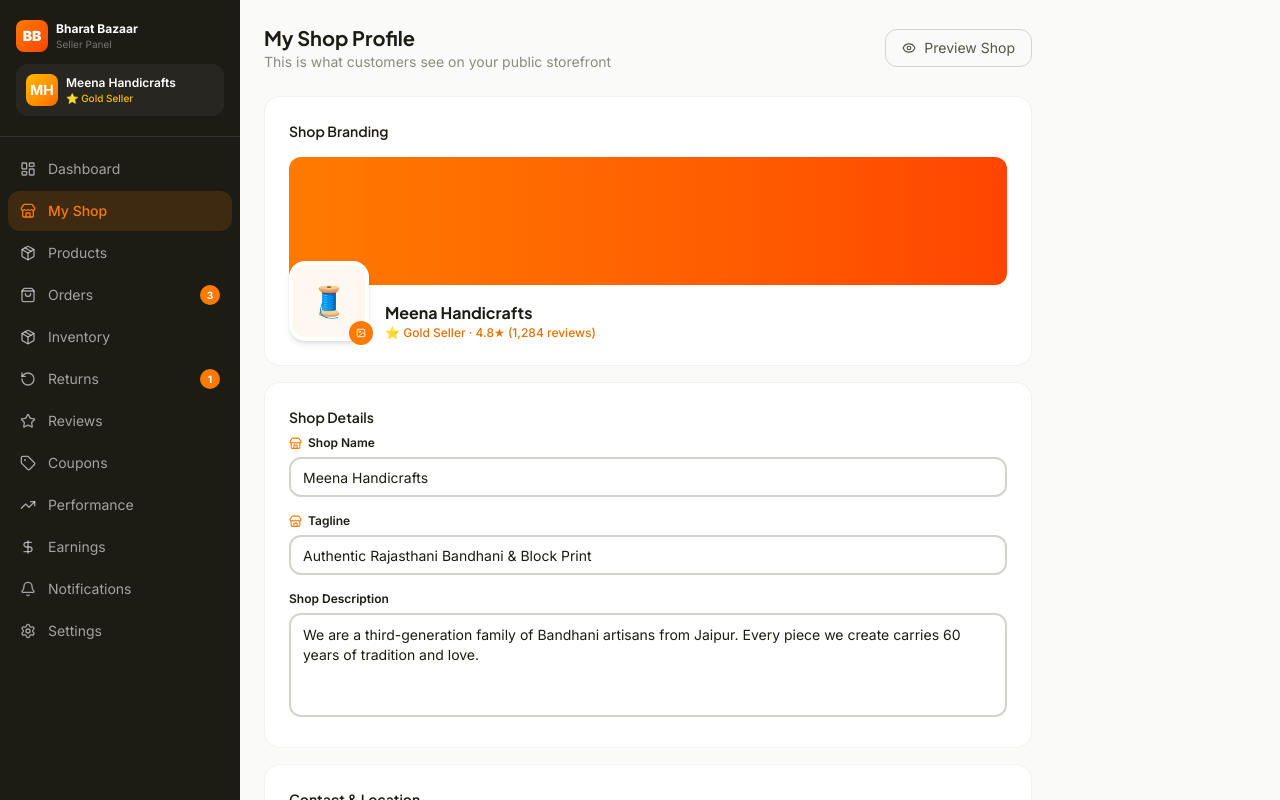
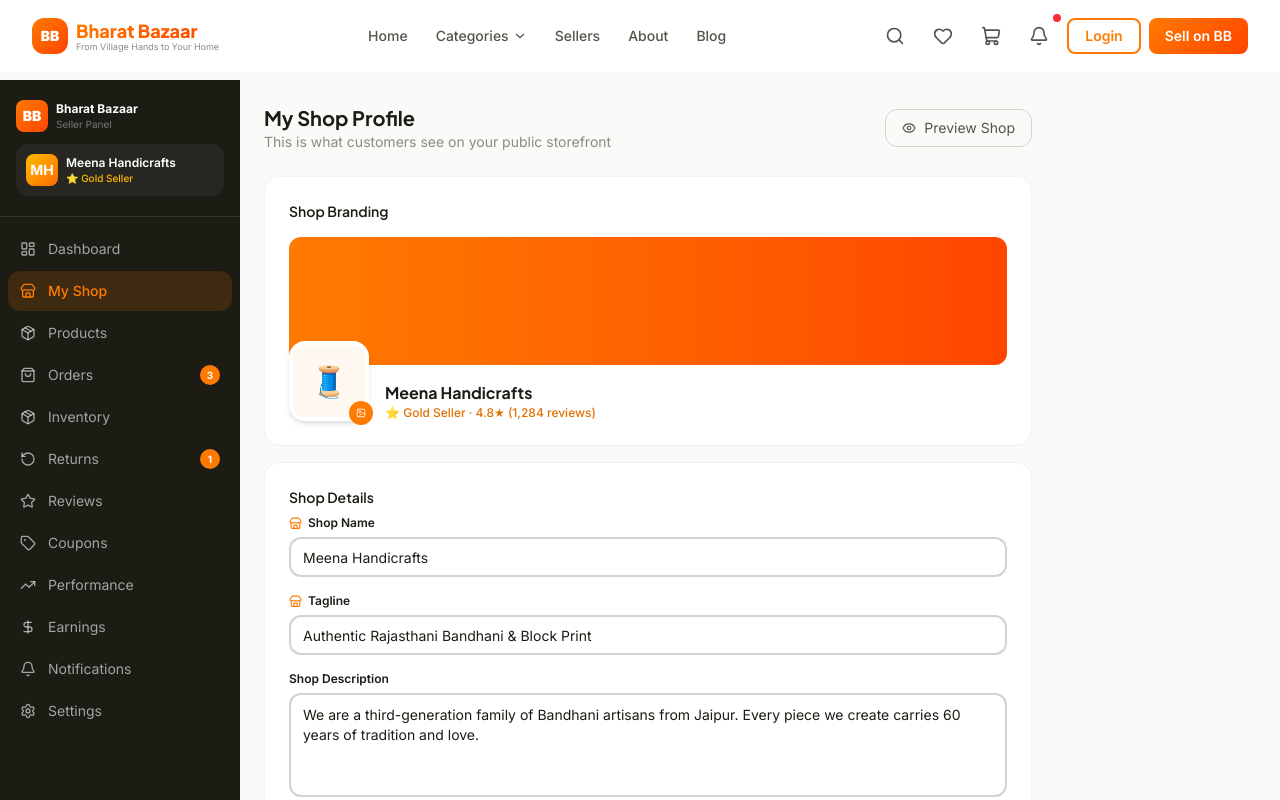
Before and after one commit to kartik925935/bharat-bazar, a Next.js app: page /seller-shop in a window 1280 px wide. Shown: the top 800 px of the page. Built offline with nearby package versions, Linux system fonts and the light colour scheme.

Commit message:
feat: add storefront Navbar to all seller layouts and adjust paddings

```diff
--- a/src/app/(seller)/layout.tsx
+++ b/src/app/(seller)/layout.tsx
@@ -1,8 +1,11 @@
 'use client';
+
+import { Navbar } from '@/components/layout/navbar/navbar';
 
 export default function SellerLayout({ children }: { children: React.ReactNode }) {
   return (
     <div className="min-h-screen bg-[#FAFAF8] flex flex-col">
+      <Navbar />
       {children}
     </div>
   );
--- a/src/app/(seller)/seller-register/page.tsx
+++ b/src/app/(seller)/seller-register/page.tsx
@@ -33,7 +33,7 @@ export default function SellerRegisterPage() {
   const isLast = step === STEPS.length;
 
   return (
-    <div className="min-h-screen bg-[#FAFAF8] pb-20 lg:pb-8">
+    <div className="min-h-screen bg-[#FAFAF8] pt-20 pb-20 lg:pb-8">
       {/* Hero Banner */}
       <div className="border-b border-black/5 bg-white">
         <div className="max-w-5xl mx-auto px-4 sm:px-6 lg:px-8 py-10">
--- a/src/components/legacy/SellerDashboard.tsx
+++ b/src/components/legacy/SellerDashboard.tsx
@@ -63,7 +63,7 @@ function SellerSidebar() {
   const pathname = usePathname();
   return (
     <aside className="w-60 shrink-0">
-      <div className="bg-[#1C1B14] rounded-2xl overflow-hidden sticky top-6">
+      <div className="bg-[#1C1B14] rounded-2xl overflow-hidden sticky top-24">
         <div className="p-5 border-b border-white/10">
           <div className="flex items-center gap-3 mb-2">
             <div className="w-11 h-11 rounded-xl flex items-center justify-center text-white font-black" style={{ background: "linear-gradient(135deg, #FF7A00, #FF4500)" }}>
@@ -143,7 +143,7 @@ export function SellerDashboard() {
   ]);
 
   return (
-    <div className="min-h-screen bg-[#FAFAF8] pb-8">
+    <div className="min-h-screen bg-[#FAFAF8] pt-20 pb-8">
       <div className="max-w-7xl mx-auto px-4 sm:px-6 lg:px-8 py-8">
         <div className="flex gap-8">
           <div className="hidden lg:block">
--- a/src/components/legacy/SellerSubPages.tsx
+++ b/src/components/legacy/SellerSubPages.tsx
@@ -53,7 +53,7 @@ export function SellerLayout({ children, title }: { children: React.ReactNode; t
   const router = useRouter();
 
   return (
-    <div className="min-h-screen bg-[#FAFAF8] pb-20 lg:pb-0 flex">
+    <div className="min-h-screen bg-[#FAFAF8] pt-20 pb-20 lg:pb-0 flex">
       {/* Mobile overlay */}
       {mobileSidebarOpen && (
         <div className="fixed inset-0 z-40 bg-black/60 lg:hidden" onClick={() => setMobileSidebarOpen(false)} />
@@ -105,7 +105,7 @@ export function SellerLayout({ children, title }: { children: React.ReactNode; t
       {/* Main */}
       <div className="flex-1 min-w-0 flex flex-col">
         {/* Mobile topbar */}
-        <div className="lg:hidden flex items-center gap-3 px-4 py-3 bg-white border-b border-black/5 sticky top-0 z-30">
+        <div className="lg:hidden flex items-center gap-3 px-4 py-3 bg-white border-b border-black/5 sticky top-20 z-30">
           <button onClick={() => setMobileSidebarOpen(true)} className="p-2 rounded-xl bg-[#FAFAF8] border border-black/5">
             <Menu size={18} className="text-[#555449]" />
           </button>
```
